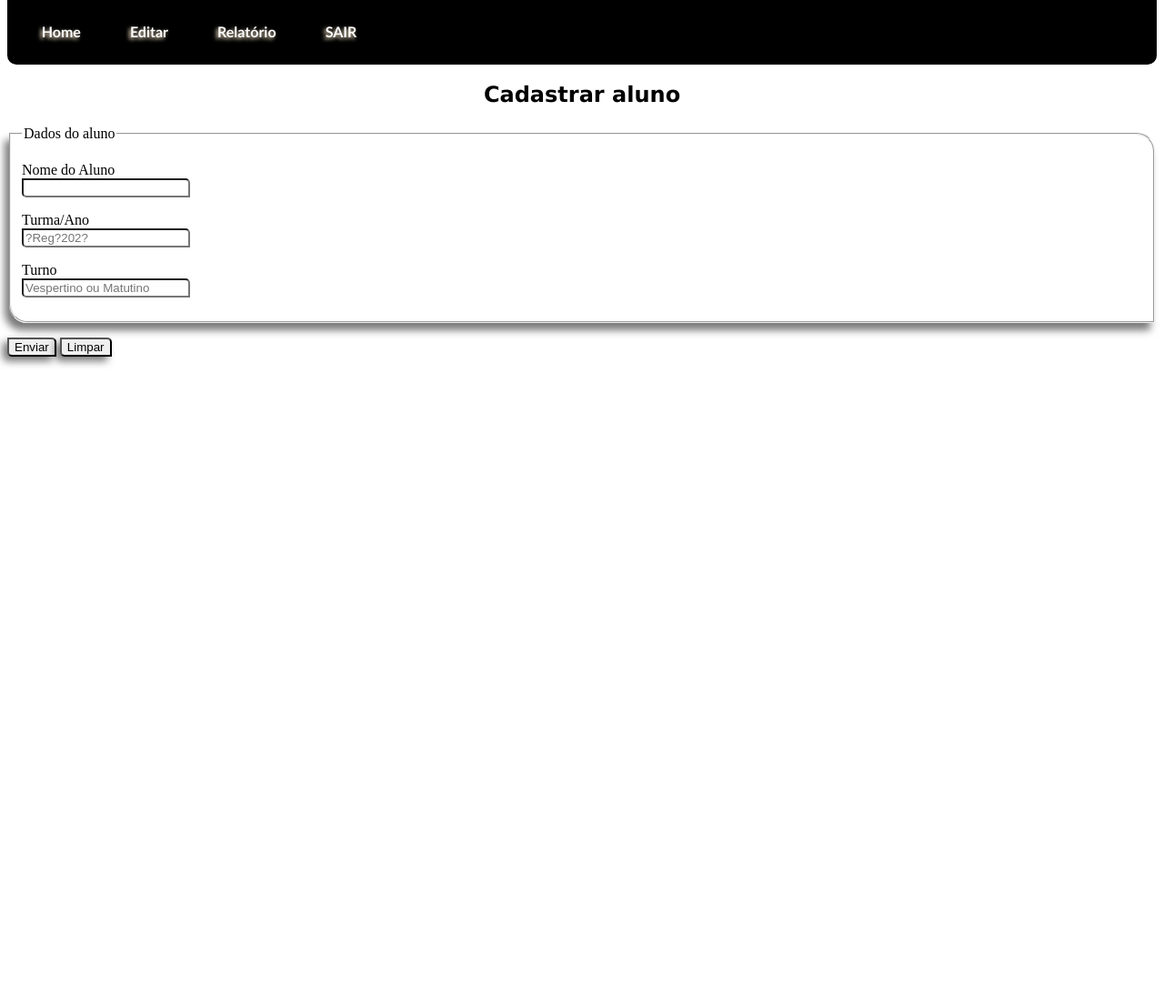
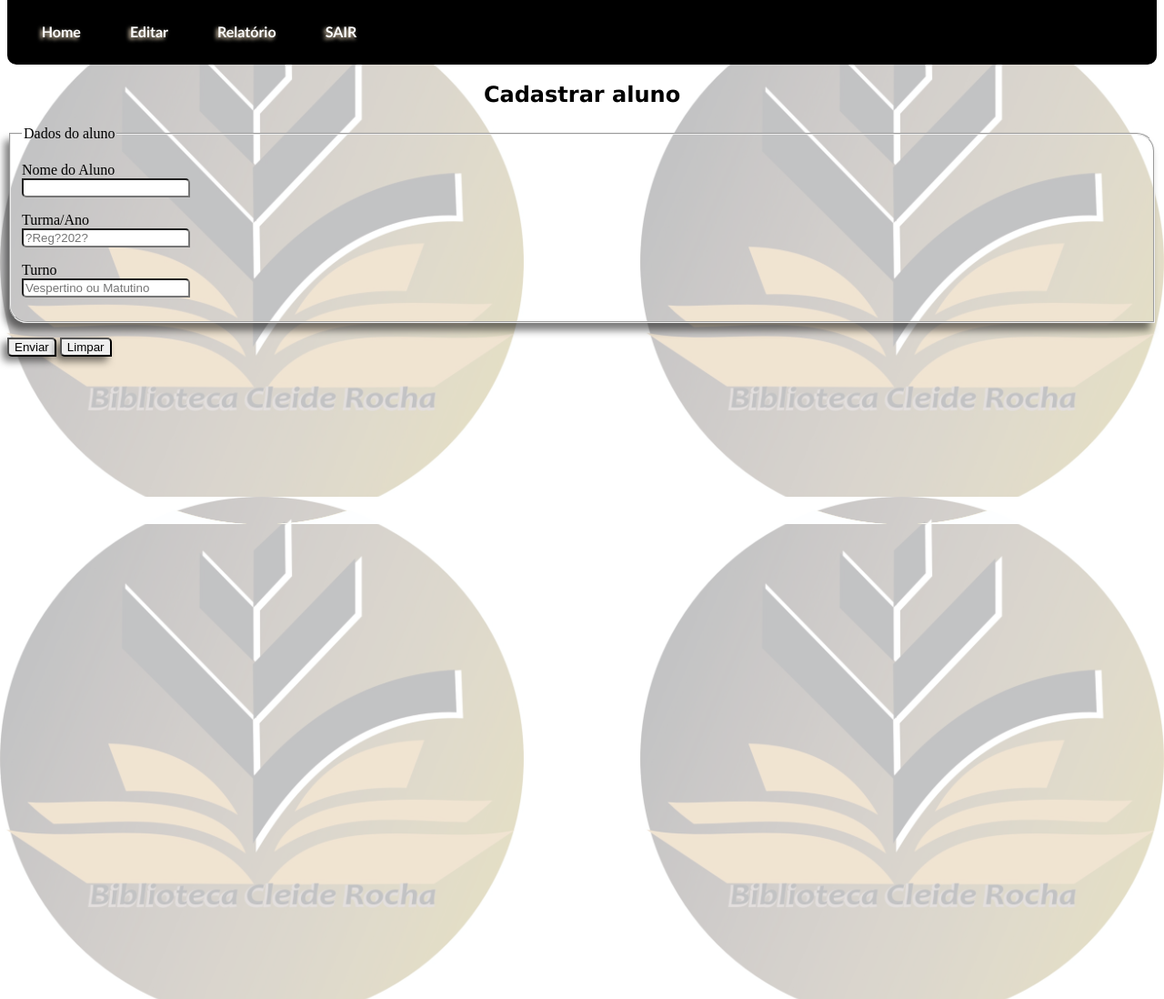
Before and after one commit to professorgilvane/site-biblioteca, a plain HTML site: page aluno.html in a window 1280 px wide. Shown: the top 1098 px of the page at 91% size. Drawn offline with Linux system fonts and the light colour scheme.

Commit message:
Atualização

```diff
--- a/estilos/paginas.css
+++ b/estilos/paginas.css
@@ -1,14 +1,18 @@
 @charset "UTF-8";
 body {
-    margin-top: 0%;
-    background-image: url('../imagens/logo-biblioteca.jpg');
+    background-image: url("../imagens/logo-biblioteca1.jpg"),
+        url("../imagens/logo-biblioteca2.jpg"), url("../imagens/logo-biblioteca3.png"), url("../imagens/logo-biblioteca4.png");
+        background-position: top left, top right, bottom left, bottom right;
+        background-repeat: no-repeat, no-repeat, no-repeat, no-repeat;
+        background-blend-mode: lighten;
+        background-size: 45%;
+        background-color: rgba(240, 248, 255, 0.75);
+     margin-top: 0%;
+
     background-color: rgba(255,255,255,0.7);
     background-blend-mode: lighten;
-    background-size: cover;
-    background-repeat: repeat;
-    background-position: top;
+
     background-attachment: fixed;
-    background-size: 25%;
     height: 87vw;
 
 }
```
Also changed, not shown: index.html (+7 -3 lines), imagens/logo-antiga/favicon.ico (renamed from imagens/logo antiga/favicon.ico), imagens/logo-antiga/logo-biblioteca.jpeg (renamed from imagens/logo antiga/logo-biblioteca.jpeg), imagens/logo-antiga/logo-biblioteca.jpg (renamed from imagens/logo antiga/logo-biblioteca.jpg), imagens/logo-antiga/logo-biblioteca.png (renamed from imagens/logo antiga/logo-biblioteca.png).
